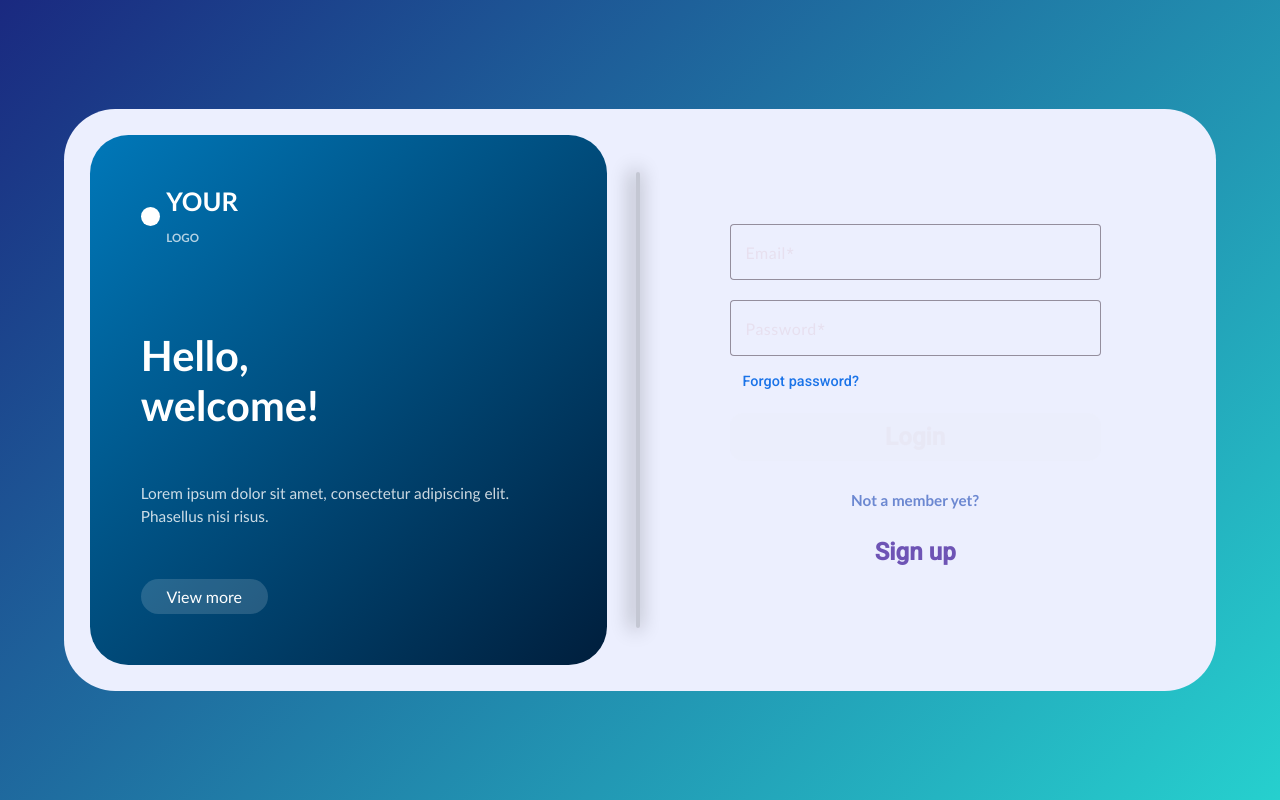
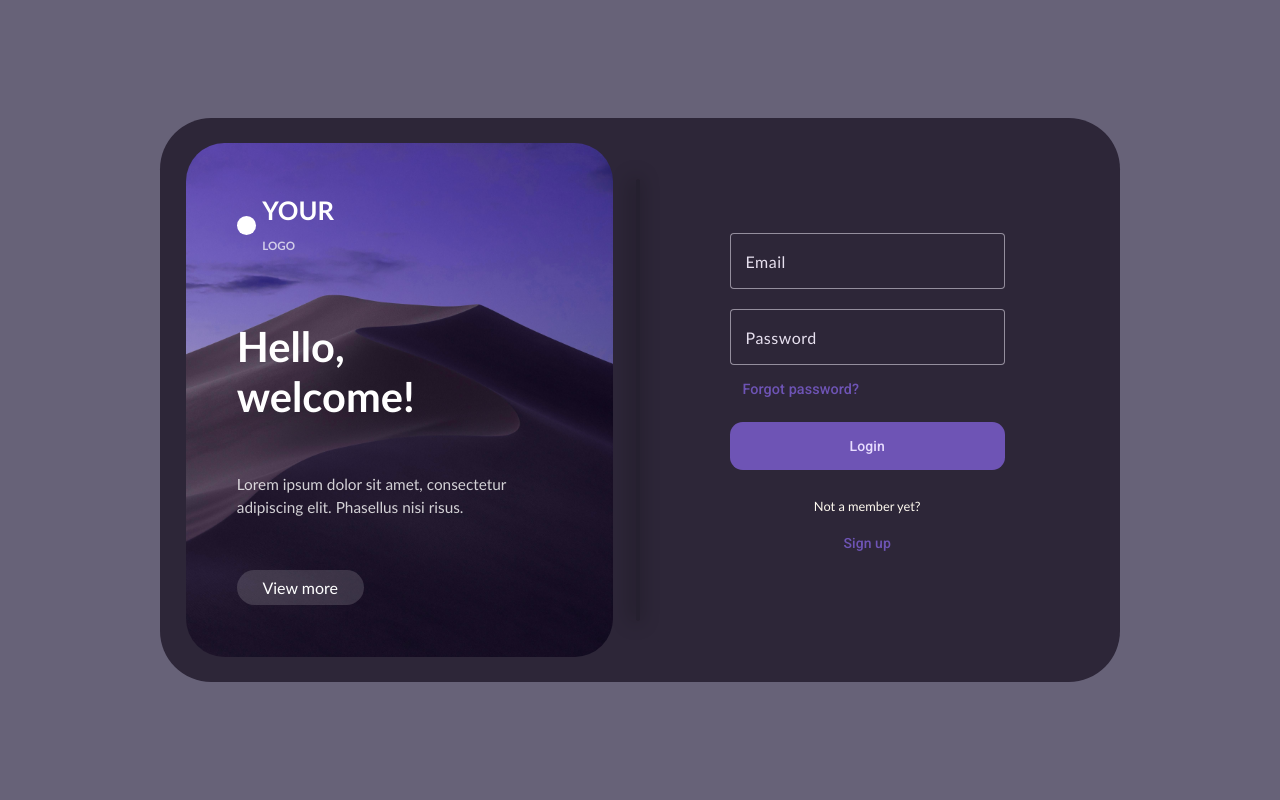
Before and after one commit to odaialfadel/auth-system, an Angular app in the folder auth-frontend/: page /login in a window 1280 px wide. Built offline with nearby package versions, Linux system fonts and the light colour scheme.

Commit message:
feat(auth-frontend): optimizations
Refs: #0

```diff
--- a/auth-frontend/src/app/login/login.component.ts
+++ b/auth-frontend/src/app/login/login.component.ts
@@ -29,8 +29,8 @@ export class LoginComponent {
 
   constructor(private fb: FormBuilder) {
     this.loginForm = this.fb.group({
-      email: ['', [Validators.required, Validators.email]],
-      password: ['', Validators.required],
+      email: ['', [Validators.email]],
+      password: [''],
     });
   }
 
--- a/auth-frontend/src/app/register/register.component.html
+++ b/auth-frontend/src/app/register/register.component.html
@@ -26,7 +26,7 @@
     </mat-form-field>
 
     <mat-checkbox formControlName="termsAccepted">
-      I agree to the <a href="#">terms & conditions</a>
+      I agree to the <a href="#">Terms & Conditions</a>
     </mat-checkbox>
 
     <section>
--- a/auth-frontend/src/app/shared/auth-layout/auth-layout.component.scss
+++ b/auth-frontend/src/app/shared/auth-layout/auth-layout.component.scss
@@ -10,29 +10,31 @@
   justify-content: center;
   align-items: center;
   min-height: 100vh;
-  background: linear-gradient(135deg, #1a2980, #26d0ce);
+  background: #676278;
 }
 
 .login-card {
   display: flex;
   flex-direction: row;
   width: 100%;
-  max-width: 90vw;
+  max-width: 75vw;
   border-radius: 4vw;
   overflow: hidden;
-  background-color: #eceffe;
+  background-color: #2d2638;
   padding: 2vw;
 }
 
 .login-left {
   width: 47%;
   padding: 4vw;
-  background: linear-gradient(135deg, #0078B9, #001E3C);
+  background-size: cover;
   color: white;
   display: flex;
   flex-direction: column;
   justify-content: space-between;
   border-radius: 3vw;
+  background: url("../../../assets/images/violet-background.jpg") no-repeat center center;
+  background-size: cover;
 }
 
 .login-middle {
@@ -131,7 +133,6 @@
 }
 
 .forgot-link {
-  color: #1a73e8 !important;
   font-size: clamp(0.7rem, 2vw, 0.9rem);
   padding: 0.5vh 1vw;
   border-radius: 15px;
@@ -149,11 +150,10 @@ section  {
 }
 
 section p {
-  font-size: clamp(0.8rem, 2vw, 0.95rem);
-  font-weight: bold;
-  color: #6c88d1;
-  margin-bottom: 5%;
-  margin-top: 8%;
+  font-size: clamp(0.8rem, 1vw, 0.95rem);
+  color: floralwhite;
+  margin-bottom: 2%;
+  margin-top: 10%;
 }
 
 .login-btn,
@@ -162,8 +162,8 @@ section p {
   height: 6vh;
   border: none;
   border-radius: 1vw;
-  font-size: clamp(0.8rem, 2vw, 1.5rem);
-  font-weight: bold;
+  //font-size: clamp(0.8rem, 2vw, 1.5rem);
+  //font-weight: bold;
   transition: background-color 0.5s ease, color 0.5s ease, transform 0.5s ease;
 }
 
```
